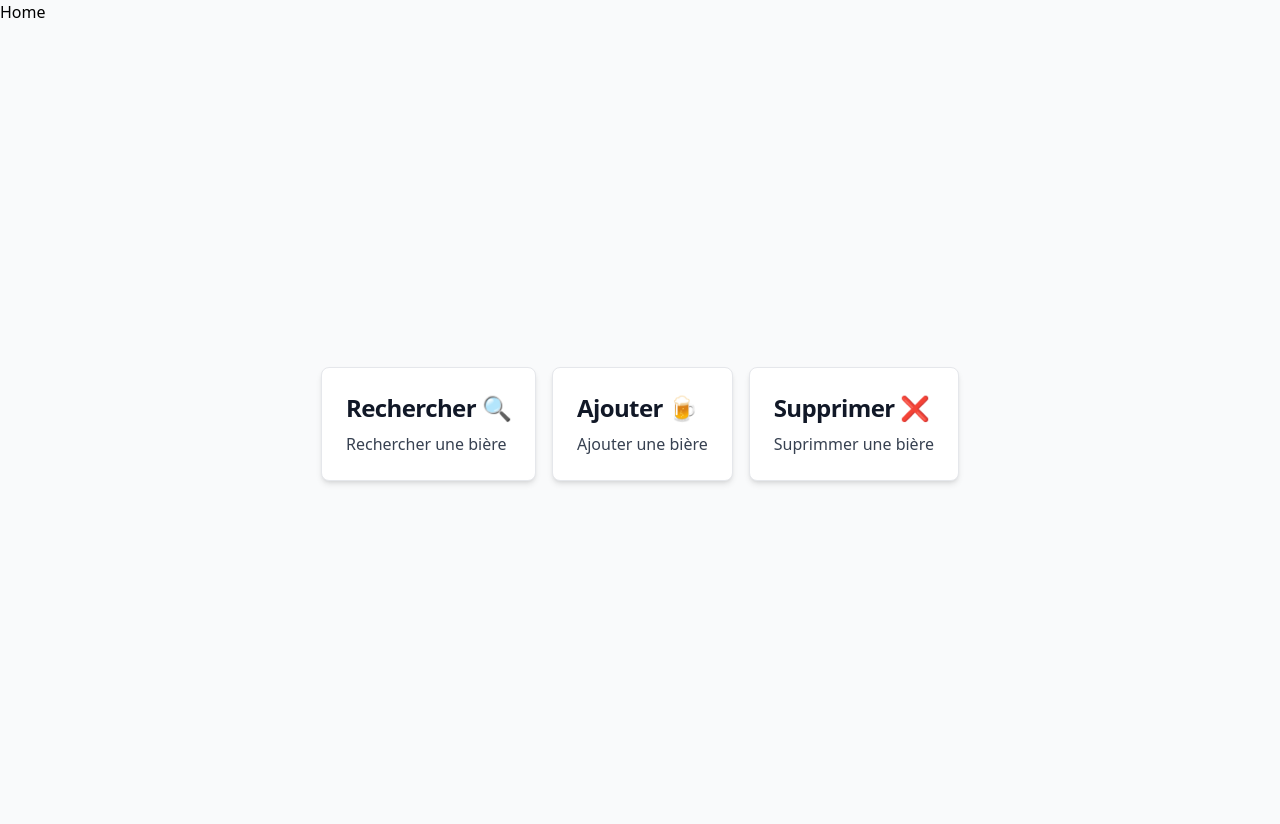
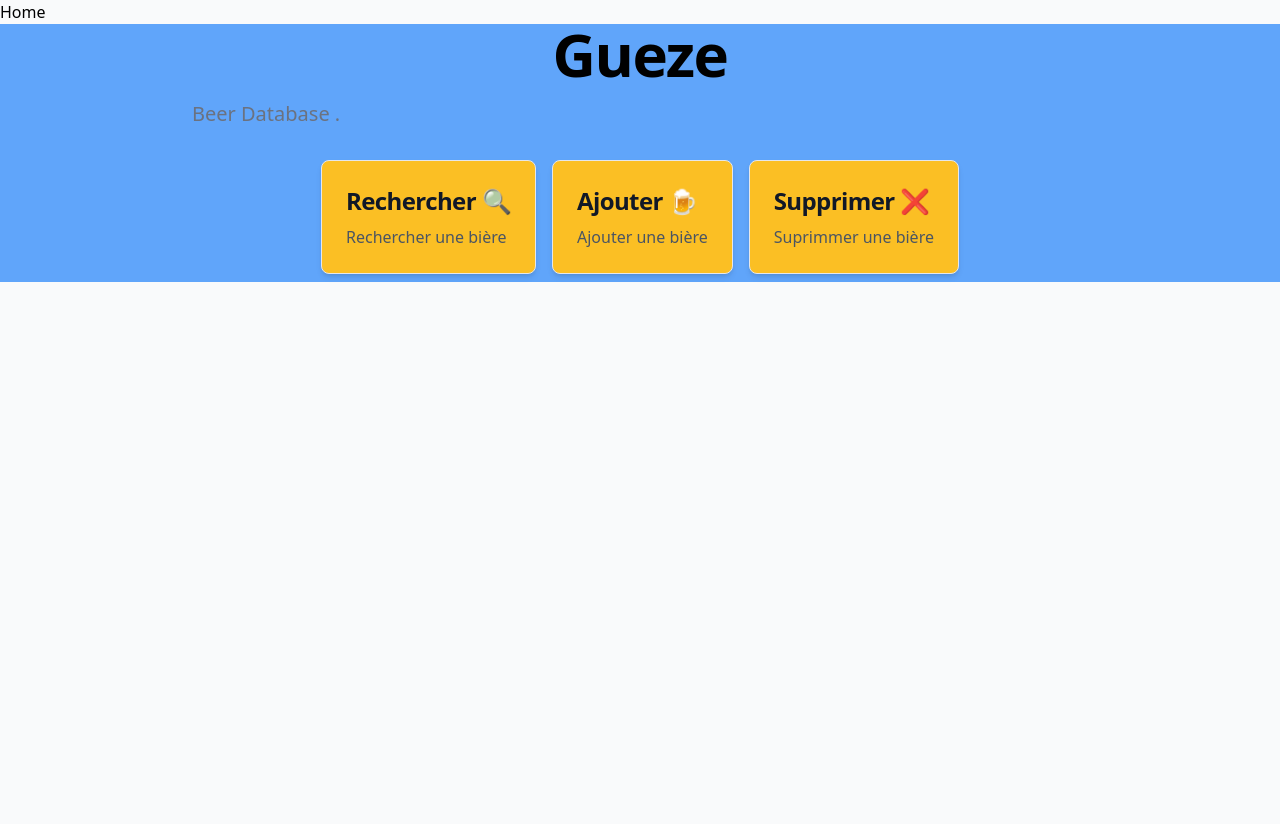
Before and after one commit to TheoGicquel/Djangolic, a Django app: page /beers/ in a window 1280 px wide. After the commit the page ends 282 px from the top, so only its background shows below. Run offline with Django 3.2, Linux system fonts and the light colour scheme; some libraries are stand-ins or nearby versions.

Commit message:
card update

```diff
--- a/Gueze/templates/card-generic.html
+++ b/Gueze/templates/card-generic.html
@@ -1,4 +1,4 @@
-<a href="#" class="block m-2 p-6 max-w-sm bg-white rounded-lg border border-gray-200 shadow-md hover:bg-gray-100 dark:bg-gray-800 dark:border-gray-700 dark:hover:bg-gray-700">
-    <h5 class="mb-2 text-2xl font-bold tracking-tight text-gray-900 dark:text-white">{{ cardName }}</h5>
-    <p class="font-normal text-gray-700 dark:text-gray-400">{{ cardText }}</p>
+<a href="{{ cardUrl }}" class="block m-2 p-6 max-w-sm bg-amber-400 rounded-lg border border-gray-200 shadow-md hover:bg-gray-100 ">
+    <h5 class="mb-2 text-2xl font-bold tracking-tight text-gray-900">{{ cardName }}</h5>
+    <p class="font-normal text-gray-600">{{ cardText }}</p>
 </a>
--- a/Gueze/templates/index.html
+++ b/Gueze/templates/index.html
@@ -1,10 +1,16 @@
 {% include 'base.html' %}
 	<body class="bg-gray-50 leading-normal tracking-normal">
 		{% include 'navbar.html' %}
-		<div class="container mx-auto">
-			<section class="flex items-center justify-center h-screen">
 
-				{% with cardName="Rechercher 🔍" cardText="Rechercher une bière" %}
+
+
+		<div class="container mx-auto after:animate-waverotate bg-blue-400 after:bg-black after:min-h-full after:absolute">
+
+			<h1 class="hover:animate-wiggle  mb-4 text-center text-4xl font-extrabold tracking-tight leading-none  md:text-5xl lg:text-6xl ">Gueze</h1>
+			<p class="mb-6 text-lg font-normal text-gray-500 lg:text-xl sm:px-16 xl:px-48">Beer Database	.</p>
+			<section class="flex items-center justify-center ">
+
+				{% with cardName="Rechercher 🔍" cardText="Rechercher une bière" cardUrl="search" %}
 					{% include "card-generic.html"%}
 				{% endwith %}
 
```
